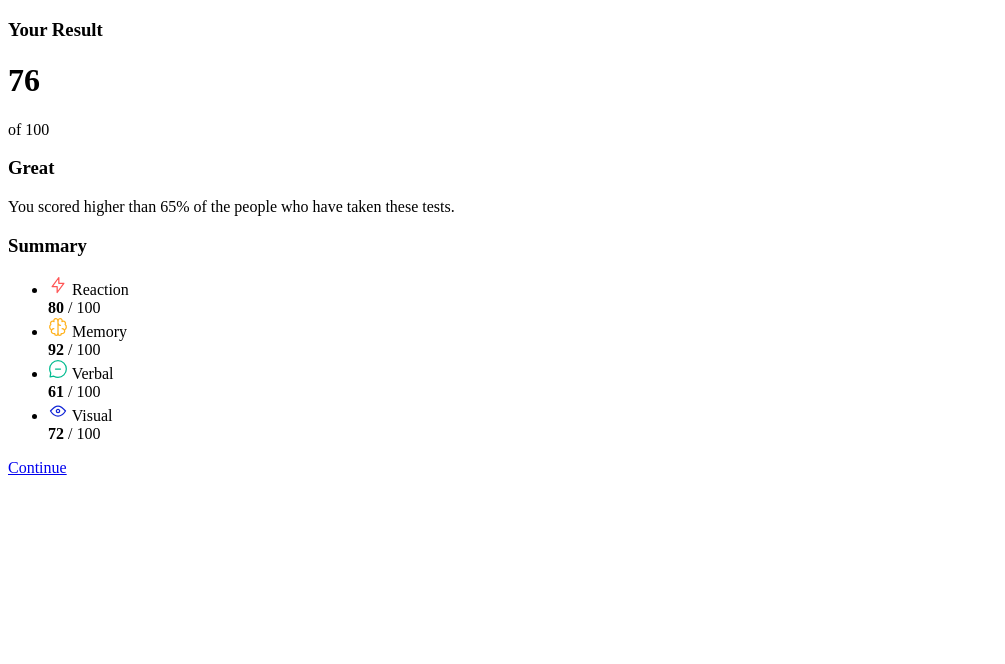
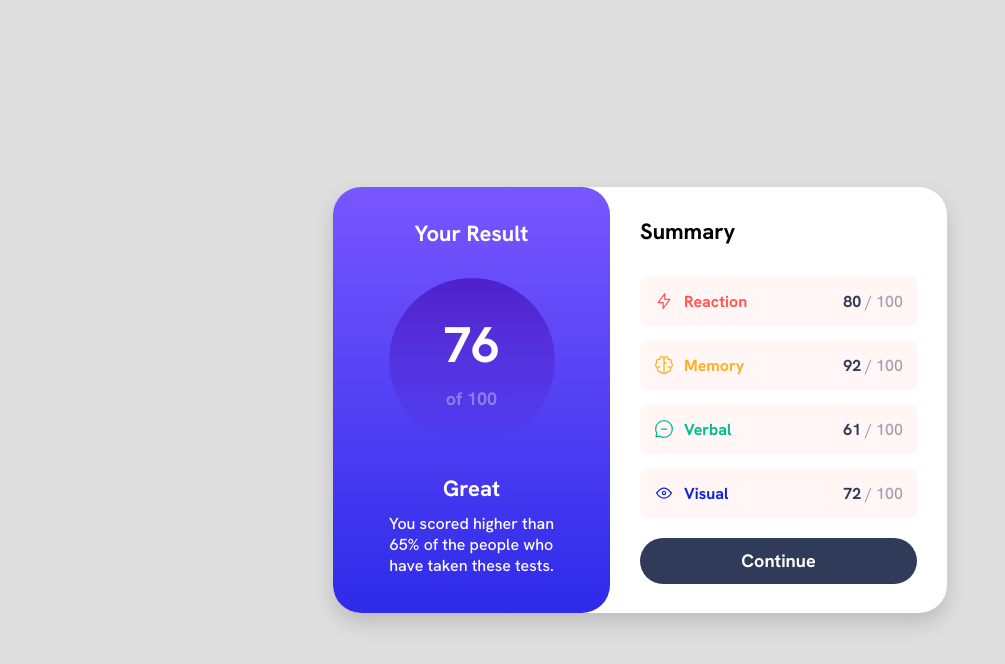
Before and after one commit to Leonardo-de-Castro/Componente-de-resumo-de-resultados, a plain HTML site: page index.html in a window 1280 px wide. Shown: the whole page, without its empty margins (0-1005 px from the left). Drawn offline with Linux system fonts and the light colour scheme; the site is published under a folder, as on GitHub Pages, so addresses that start at the root find nothing.

Commit message:
correção do link CSS

```diff
--- a/index.html
+++ b/index.html
@@ -6,9 +6,9 @@
 
   <link rel="icon" type="image/png" sizes="32x32" href="./assets/images/favicon-32x32.png">
 
- <link rel="stylesheet" href="/css/style.css">
- <link rel="stylesheet" href="/css/reset.css">
- <link rel="stylesheet" href="/css/responsivo.css">
+ <link rel="stylesheet" href="./css/style.css">
+ <link rel="stylesheet" href="./css/reset.css">
+ <link rel="stylesheet" href="./css/responsivo.css">
 
 <link rel="preconnect" href="https://fonts.googleapis.com">
 <link rel="preconnect" href="https://fonts.gstatic.com" crossorigin>
```
